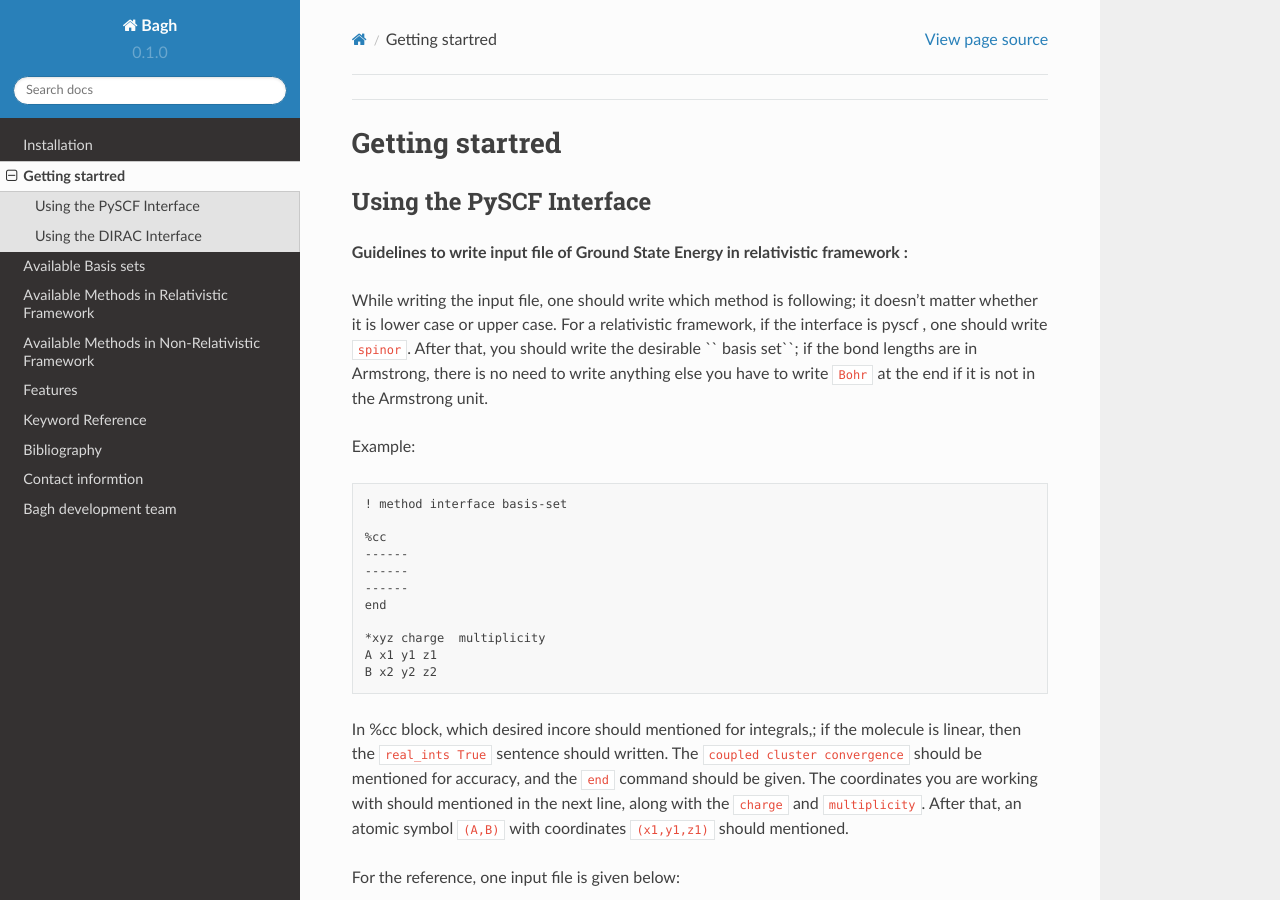
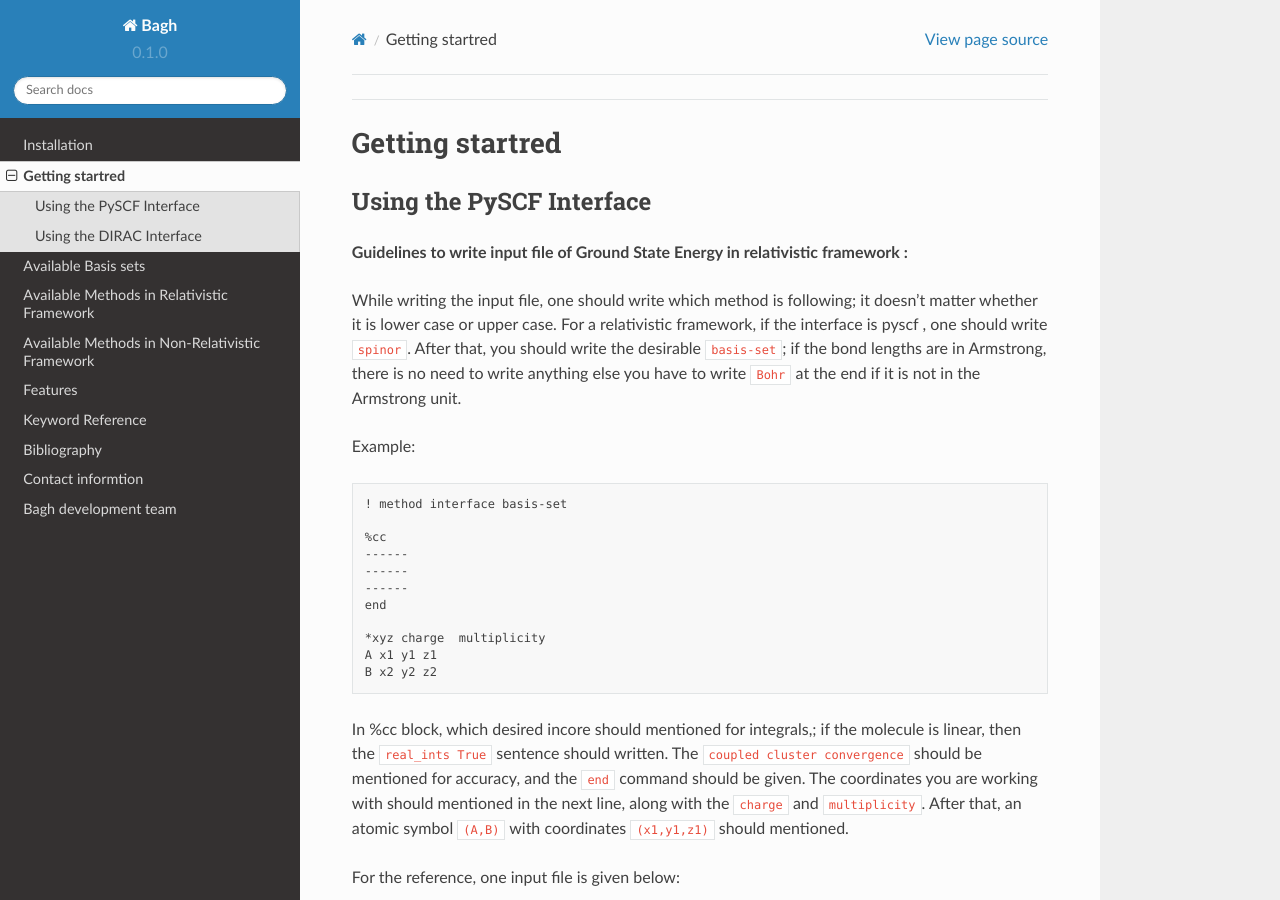
Before and after one commit to achintya007/bagh_doc, a Sphinx documentation site: the page built from docs/source/getting_started.rst, in a window 1280 px wide and 900 px high. Built offline with Sphinx 7.4.7 and the Read the Docs theme 2.0.0, drawn with Linux system fonts in a browser that asks for light colours.

```diff
--- a/docs/source/getting_started.rst
+++ b/docs/source/getting_started.rst
@@ -11,7 +11,7 @@ Using the PySCF Interface
 
 **Guidelines to write input file of Ground State Energy in relativistic framework :**
 
-While writing the input file, one should write which method is following; it doesn’t matter whether it is lower case or upper case. For a relativistic framework, if the interface is pyscf , one should write ``spinor``. After that, you should write the desirable `` basis set``; if the bond lengths are in Armstrong, there is no need to write anything else you have to write ``Bohr`` at the end   if it is not in the Armstrong unit.
+While writing the input file, one should write which method is following; it doesn’t matter whether it is lower case or upper case. For a relativistic framework, if the interface is pyscf , one should write ``spinor``. After that, you should write the desirable ``basis-set``; if the bond lengths are in Armstrong, there is no need to write anything else you have to write ``Bohr`` at the end   if it is not in the Armstrong unit.
 
 Example:
 
```
